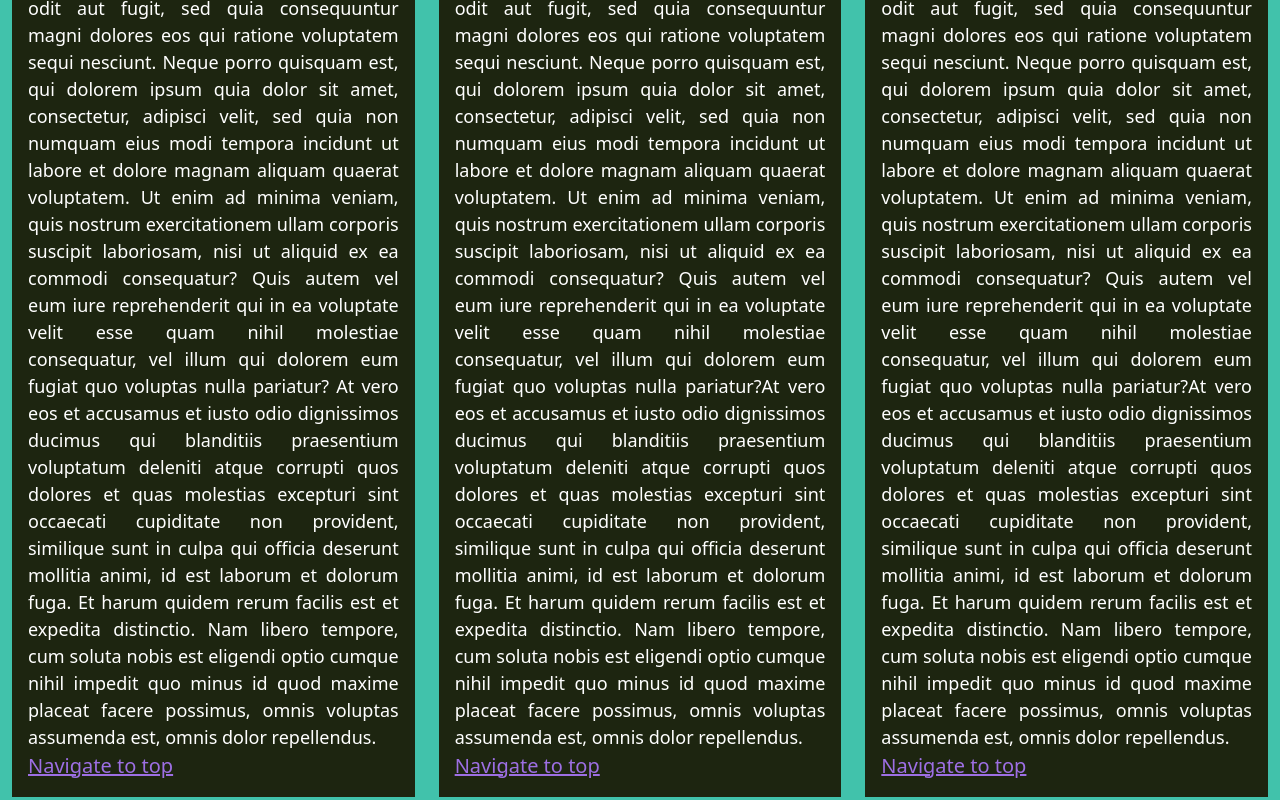
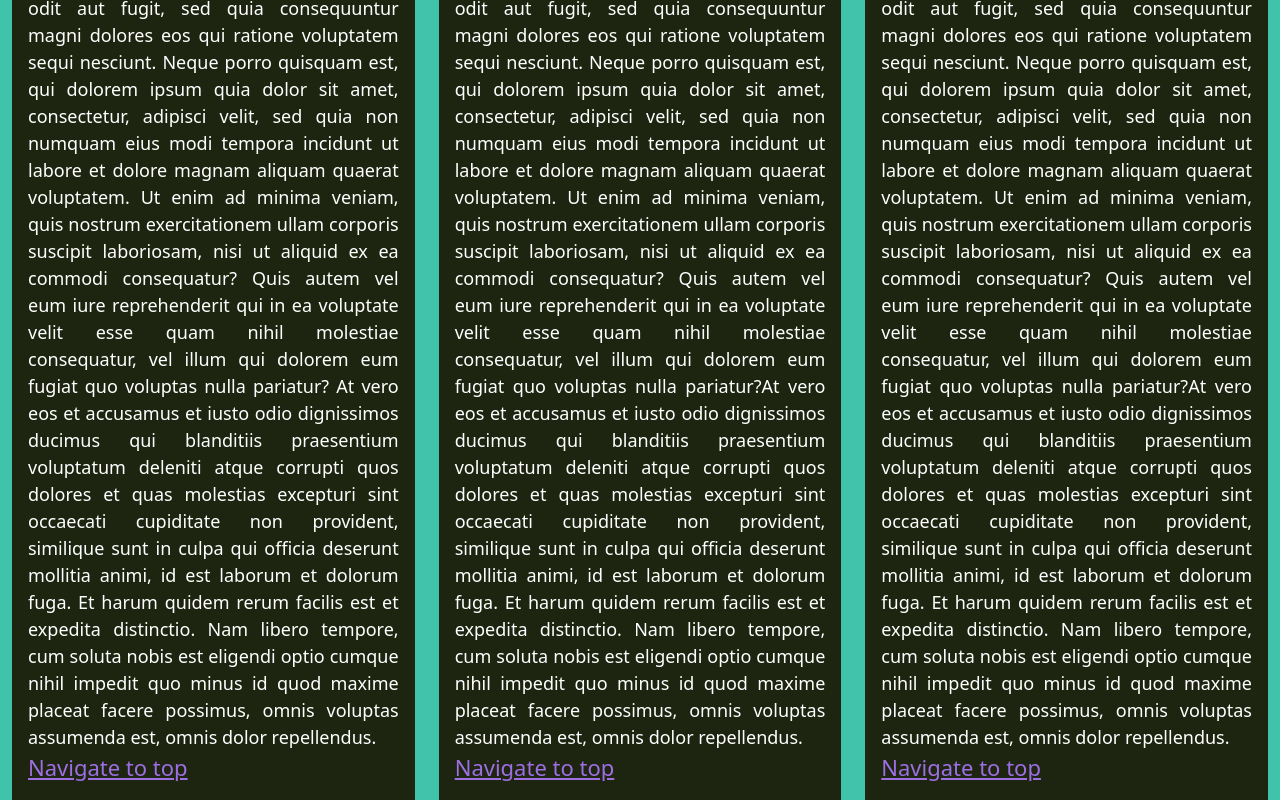
Before and after one commit to arushisingla/coursera-webdev-module3, a plain HTML site: page index.html in a window 1280 px wide. Shown: the part 789-1589 px from the top of the page. Drawn offline with nearby package versions, Linux system fonts and the light colour scheme.

Commit message:
Editing font size

```diff
--- a/styles.css
+++ b/styles.css
@@ -34,6 +34,6 @@ body{
   font-size: 18px;
 }
 a{
-  font-size: 20px;
+  font-size: 22px;
   color: rgb(157, 111, 227);
 }
```
